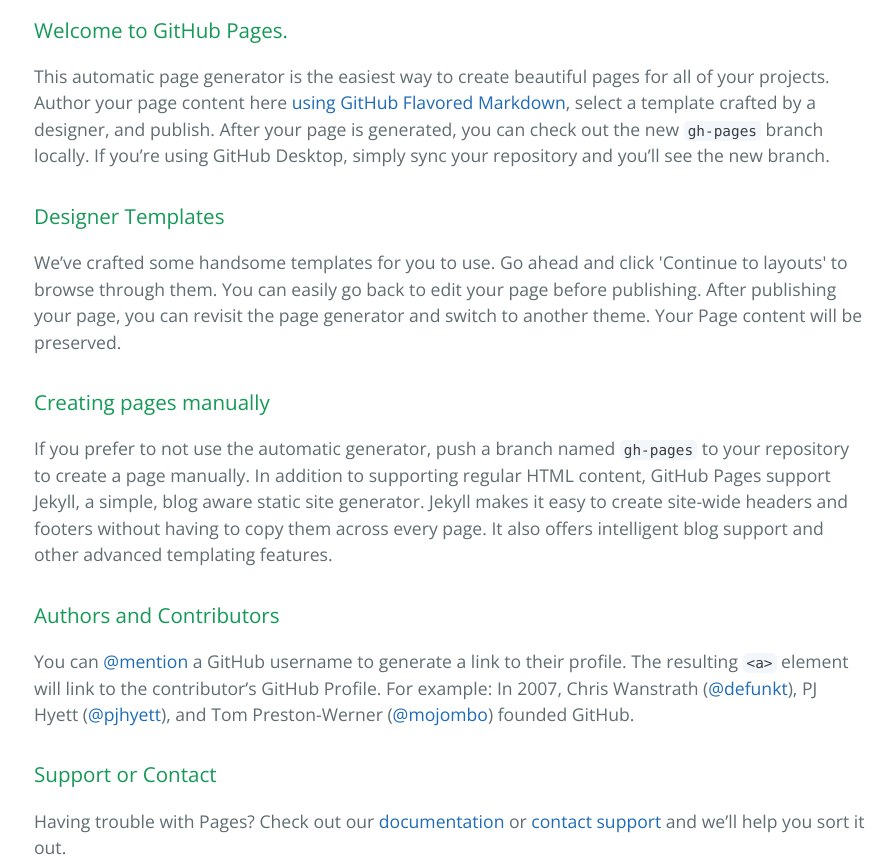
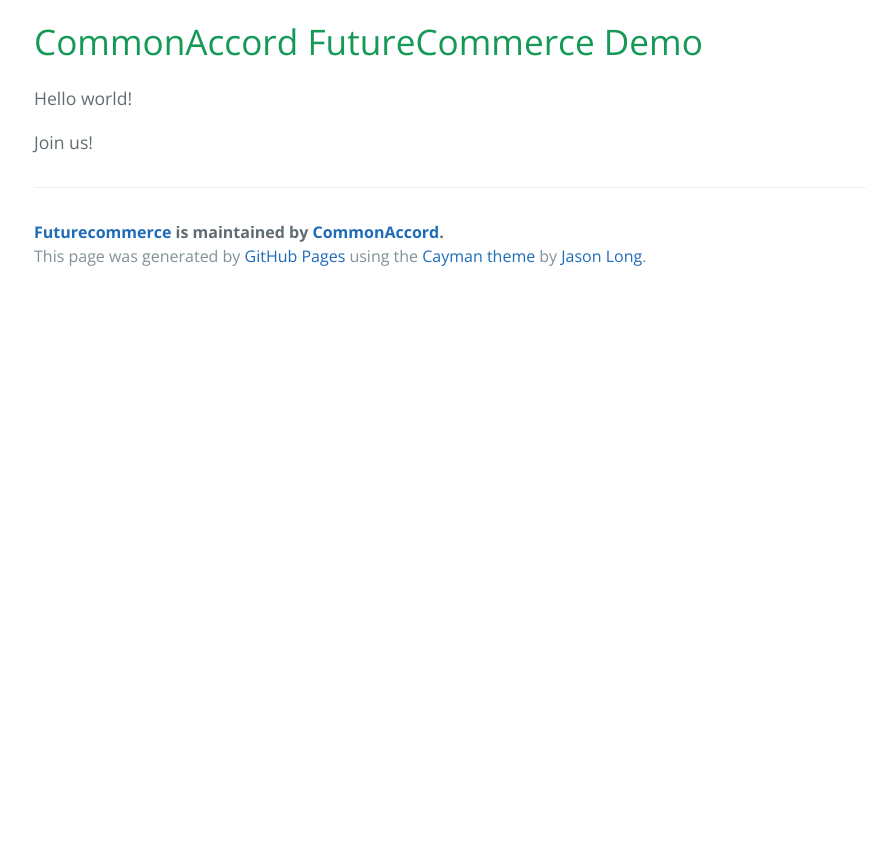
Before and after one commit to CommonAccord/FutureCommerce, a plain HTML site: page index.html in a window 1280 px wide. Shown: the part 400-1264 px from the top of the page, without its empty margins (190-1082 px from the left). After the commit the page ends 800 px from the top, so only its background shows below. Drawn offline with nearby package versions, Linux system fonts and the light colour scheme.

Commit message:
Create gh-pages branch via GitHub

```diff
--- a/index.html
+++ b/index.html
@@ -19,30 +19,12 @@
     </section>
 
     <section class="main-content">
-      <h3>
-<a id="welcome-to-github-pages" class="anchor" href="#welcome-to-github-pages" aria-hidden="true"><span class="octicon octicon-link"></span></a>Welcome to GitHub Pages.</h3>
+      <h1>
+<a id="commonaccord-futurecommerce-demo" class="anchor" href="#commonaccord-futurecommerce-demo" aria-hidden="true"><span class="octicon octicon-link"></span></a>CommonAccord FutureCommerce Demo</h1>
 
-<p>This automatic page generator is the easiest way to create beautiful pages for all of your projects. Author your page content here <a href="https://guides.github.com/features/mastering-markdown/">using GitHub Flavored Markdown</a>, select a template crafted by a designer, and publish. After your page is generated, you can check out the new <code>gh-pages</code> branch locally. If you’re using GitHub Desktop, simply sync your repository and you’ll see the new branch.</p>
+<p>Hello world!</p>
 
-<h3>
-<a id="designer-templates" class="anchor" href="#designer-templates" aria-hidden="true"><span class="octicon octicon-link"></span></a>Designer Templates</h3>
-
-<p>We’ve crafted some handsome templates for you to use. Go ahead and click 'Continue to layouts' to browse through them. You can easily go back to edit your page before publishing. After publishing your page, you can revisit the page generator and switch to another theme. Your Page content will be preserved.</p>
-
-<h3>
-<a id="creating-pages-manually" class="anchor" href="#creating-pages-manually" aria-hidden="true"><span class="octicon octicon-link"></span></a>Creating pages manually</h3>
-
-<p>If you prefer to not use the automatic generator, push a branch named <code>gh-pages</code> to your repository to create a page manually. In addition to supporting regular HTML content, GitHub Pages support Jekyll, a simple, blog aware static site generator. Jekyll makes it easy to create site-wide headers and footers without having to copy them across every page. It also offers intelligent blog support and other advanced templating features.</p>
-
-<h3>
-<a id="authors-and-contributors" class="anchor" href="#authors-and-contributors" aria-hidden="true"><span class="octicon octicon-link"></span></a>Authors and Contributors</h3>
-
-<p>You can <a href="https://github.com/blog/821" class="user-mention">@mention</a> a GitHub username to generate a link to their profile. The resulting <code>&lt;a&gt;</code> element will link to the contributor’s GitHub Profile. For example: In 2007, Chris Wanstrath (<a href="https://github.com/defunkt" class="user-mention">@defunkt</a>), PJ Hyett (<a href="https://github.com/pjhyett" class="user-mention">@pjhyett</a>), and Tom Preston-Werner (<a href="https://github.com/mojombo" class="user-mention">@mojombo</a>) founded GitHub.</p>
-
-<h3>
-<a id="support-or-contact" class="anchor" href="#support-or-contact" aria-hidden="true"><span class="octicon octicon-link"></span></a>Support or Contact</h3>
-
-<p>Having trouble with Pages? Check out our <a href="https://help.github.com/pages">documentation</a> or <a href="https://github.com/contact">contact support</a> and we’ll help you sort it out.</p>
+<p>Join us!</p>
 
       <footer class="site-footer">
         <span class="site-footer-owner"><a href="https://github.com/CommonAccord/FutureCommerce">Futurecommerce</a> is maintained by <a href="https://github.com/CommonAccord">CommonAccord</a>.</span>
```
Also changed, not shown: params.json (+1 -1 lines).
